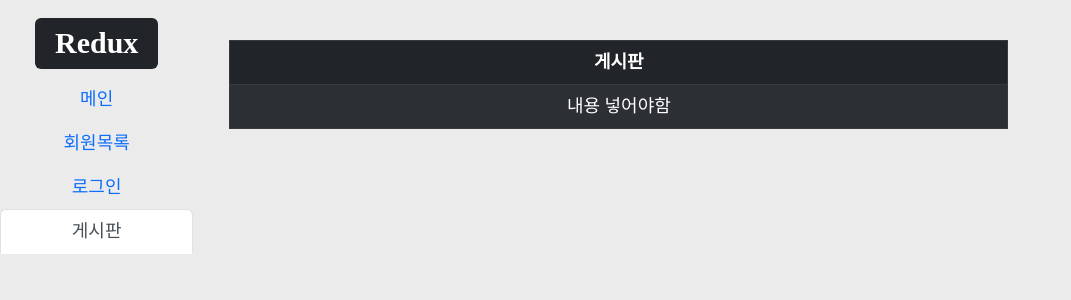
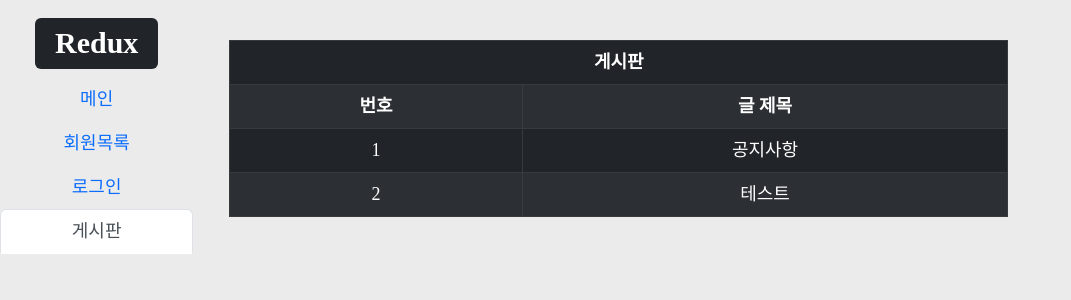
Before and after one commit to tjdals14798/React_redux, a React (Create React App) app: page / in a window 1280 px wide. Both pictures are taken after a click on the tab "게시판". Shown: the top 300 px of the page, without its empty margins (0-1071 px from the left). Built offline with nearby package versions, Linux system fonts and the light colour scheme.

Commit message:
22-08-17

```diff
--- a/src/com/postPage.js
+++ b/src/com/postPage.js
@@ -1,8 +1,29 @@
 import React from "react";
-import { Button, Container, Form, Table } from 'react-bootstrap';
+import { Button, Container, Form, Nav, Table } from 'react-bootstrap';
 import 'bootstrap/dist/css/bootstrap.min.css';
 
-function PostPage(){
+const PostItem = React.memo(function TodoItem({ post }) {
+  return (
+    <>
+      <td>{post.id}</td>
+      <td>{post.postname}</td>
+    </>
+  );
+});
+
+const PostList = React.memo(function TodoList({ posts }) {
+  return (
+    <>
+      {posts.map(post => (
+        <tr key={post.id}>
+            <PostItem post={post} />
+        </tr>
+      ))}
+    </>
+  );
+});
+
+function PostPage({ post }){
     return(
         <>
         <Container>
@@ -13,10 +34,8 @@ function PostPage(){
               </tr>
             </thead>
             <tbody>
-              <tr>
-                <td>내용 넣어야함
-                </td>
-              </tr>
+              <tr><th>번호</th><th>글 제목</th></tr>
+              <PostList posts={post} />
             </tbody>
           </Table>
         </Container>
--- a/src/containers/PostContainer.js
+++ b/src/containers/PostContainer.js
@@ -3,6 +3,7 @@ import { useSelector, useDispatch } from "react-redux";
 import PostPage from "../com/postPage";
 
 export default function PostContainer(){
+    const post = useSelector(state => state.post);
 
-    return <PostPage />
+    return <PostPage post={post}/>
 }
--- a/src/modules/post.js
+++ b/src/modules/post.js
@@ -0,0 +1,21 @@
+
+const initialState = [
+    {
+        id: 1,
+        postname: "공지사항",
+        postcontent: "글쓰는 법"
+    },
+    {
+        id: 2,
+        postname: "테스트",
+        postcontent: "테스트"
+    }
+];
+
+export default function post(state = initialState, action){
+    switch (action.type) {
+
+        default :
+            return state;
+    }
+}
```
